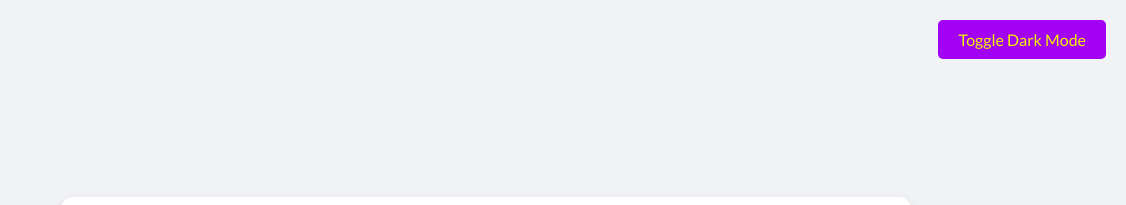
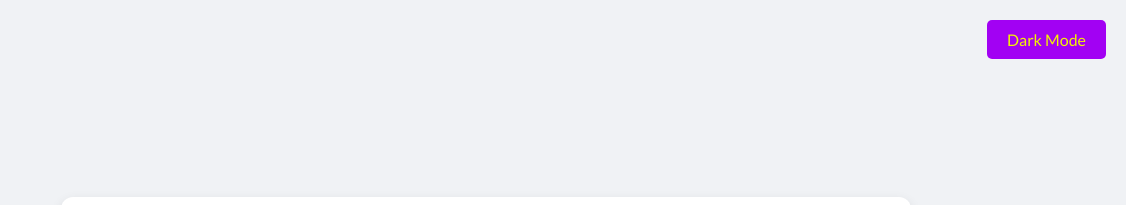
Before and after one commit to DWH52/don_hunter.github.io, a plain HTML site: page index.html in a window 1280 px wide. Shown: the top 205 px of the page, 154-1280 px from the left. Drawn offline with Linux system fonts and the light colour scheme.

Commit message:
Update index.html

```diff
--- a/index.html
+++ b/index.html
@@ -9,7 +9,7 @@
 </head>
 <body>
     <img src="assets/Don_Hunter_-_Resume.png" alt="QR code to dwh52.github.io/don_hunter" id="qr-code">
-    <button id="theme-toggle">Toggle Dark Mode</button>
+    <button id="theme-toggle">Dark Mode</button>
     <div class="container">
         <header>
             <h1>Don Hunter, Jr.</h1>
```
